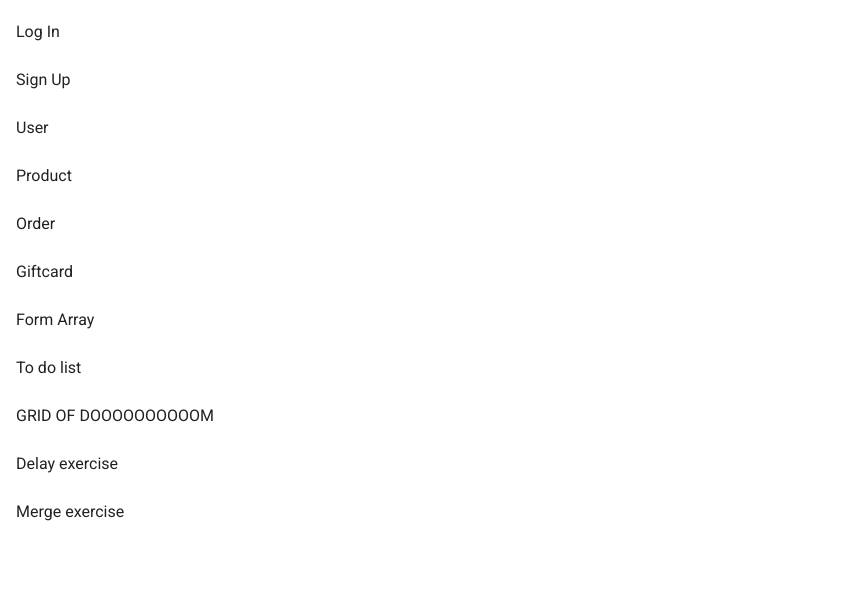
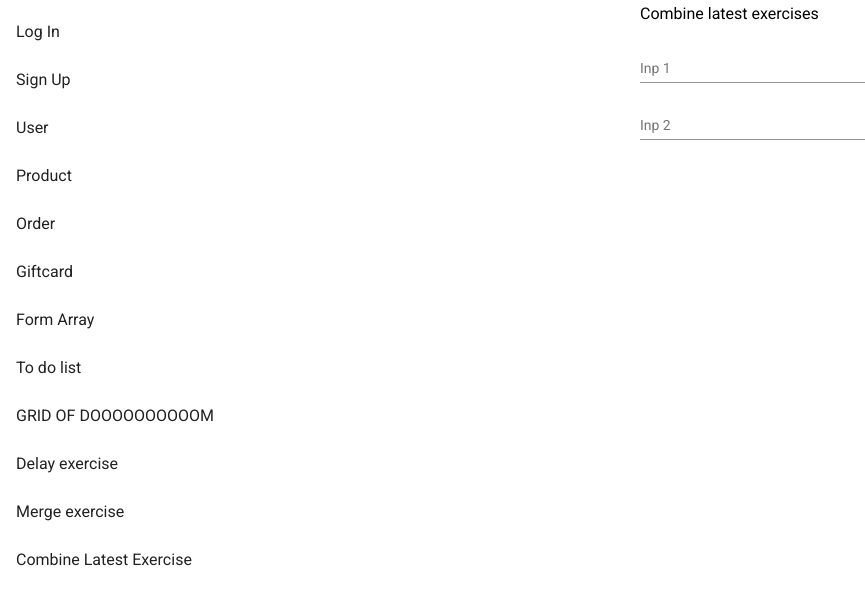
Before and after one commit to ElMachistador/forms, an Angular app: page /latest in a window 1280 px wide. Before the commit this address led to /. Shown: the top 604 px of the page, without its empty margins (0-865 px from the left). Built offline with nearby package versions, Linux system fonts and the light colour scheme.

Commit message:
combine latest deprecated

```diff
--- a/src/app/app-routing.module.ts
+++ b/src/app/app-routing.module.ts
@@ -1,7 +1,7 @@
 import { NgModule } from '@angular/core';
 import { RouterModule, Routes } from '@angular/router';
-import { delay } from 'rxjs/operators';
 import { ArrayComponent } from './array/array.component';
+import { CombinelatestComponent } from './combinelatest/combinelatest.component';
 import { DelayComponent } from './delay/delay.component';
 import { GiftcardComponent } from './giftcard/giftcard.component';
 import { GridofdoomComponent } from './gridofdoom/gridofdoom.component';
@@ -24,7 +24,8 @@ const routes: Routes = [
   {path: "todo", component: TodoComponent},
   {path: "gridofdoom", component: GridofdoomComponent},
   {path: "delay", component: DelayComponent},
-  {path: "merge", component: MergeComponent}
+  {path: "merge", component: MergeComponent},
+  {path: "latest", component: CombinelatestComponent}
 ];
 
 @NgModule({
--- a/src/app/app.component.html
+++ b/src/app/app.component.html
@@ -33,6 +33,9 @@
   <mat-list-item>
     <a routerLink="merge">Merge exercise</a>
   </mat-list-item>
+  <mat-list-item>
+    <a routerLink="latest">Combine Latest Exercise</a>
+  </mat-list-item>
 </mat-nav-list>
 
 </aside>
--- a/src/app/app.module.ts
+++ b/src/app/app.module.ts
@@ -28,6 +28,7 @@ import { TodoComponent } from './todo/todo.component';
 import { GridofdoomComponent } from './gridofdoom/gridofdoom.component';
 import { DelayComponent } from './delay/delay.component';
 import { MergeComponent } from './merge/merge.component';
+import { CombinelatestComponent } from './combinelatest/combinelatest.component';
 
 
 
@@ -45,6 +46,7 @@ import { MergeComponent } from './merge/merge.component';
     GridofdoomComponent,
     DelayComponent,
     MergeComponent,
+    CombinelatestComponent,
   ],
   imports: [
     BrowserModule,
--- /dev/null
+++ b/src/app/combinelatest/combinelatest.component.html
@@ -0,0 +1,15 @@
+<h3>Combine latest exercises</h3>
+
+<form [formGroup]="formGroup">
+  <mat-form-field>
+    <mat-label>Inp 1</mat-label>
+    <input formControlName="in1" matInput type="text">
+  </mat-form-field>
+
+  <mat-form-field>
+    <mat-label>Inp 2</mat-label>
+    <input formControlName="in2" matInput type="text">
+  </mat-form-field>
+</form>
+
+<span>{{ result$ |async }}</span>
--- /dev/null
+++ b/src/app/combinelatest/combinelatest.component.scss
@@ -0,0 +1,5 @@
+form{
+  display: flex;
+  flex-direction: column;
+  max-width: 240px;
+}
--- /dev/null
+++ b/src/app/combinelatest/combinelatest.component.ts
@@ -0,0 +1,21 @@
+import { Component } from '@angular/core';
+
+import { FormGroup, FormControl, Validators } from '@angular/forms';
+import { combineLatest, Observable } from 'rxjs';
+
+@Component({
+  selector: 'app-combinelatest',
+  templateUrl: './combinelatest.component.html',
+  styleUrls: ['./combinelatest.component.scss']
+})
+export class CombinelatestComponent {
+  formGroup = new FormGroup({
+    in1: new FormControl(),
+    in2: new FormControl()
+  })
+  result$?= combineLatest(
+    this.formGroup.get("in1")!.valueChanges,
+    this.formGroup.get("in2")!.valueChanges
+  )
+
+}
--- a/src/app/merge/merge.component.ts
+++ b/src/app/merge/merge.component.ts
@@ -1,33 +1,20 @@
-import { Component, OnInit } from '@angular/core';
+import { Component } from '@angular/core';
 import { FormGroup, FormControl, Validators } from '@angular/forms';
 
 import { Observable, merge } from 'rxjs';
-import { map, mapTo } from "rxjs/operators"
 
 @Component({
   selector: 'app-merge',
   templateUrl: './merge.component.html',
   styleUrls: ['./merge.component.scss']
 })
-export class MergeComponent implements OnInit {
+export class MergeComponent {
   formGroup = new FormGroup({
     in1: new FormControl(),
     in2: new FormControl()
   })
-  merge$?: Observable<any>
-
-  constructor() { }
-
-  ngOnInit(): void {
-    const n1 = this.formGroup.valueChanges.pipe(
-      map((({in1}) => in1))
-    )
-    const n2 = this.formGroup.valueChanges.pipe(
-      map((({in2}) => in2))
-    )
-    this.merge$ = merge(
-      n1,n2
-    )
-  }
-
+  merge$ = merge(
+    this.formGroup.get('in1')!.valueChanges,
+    this.formGroup.get('in2')!.valueChanges
+  )
 }
```
Also changed, not shown: 1 other file (tests, documents, lock files or other folders).
